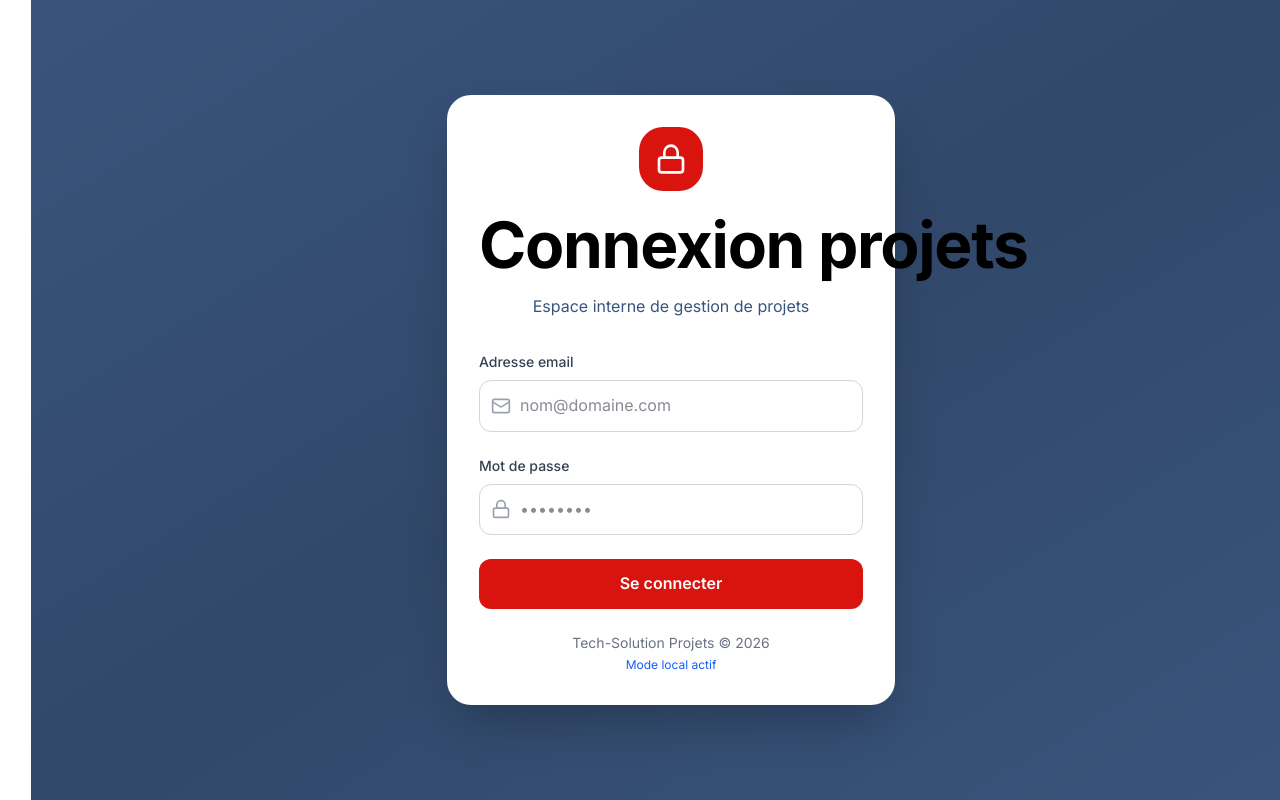
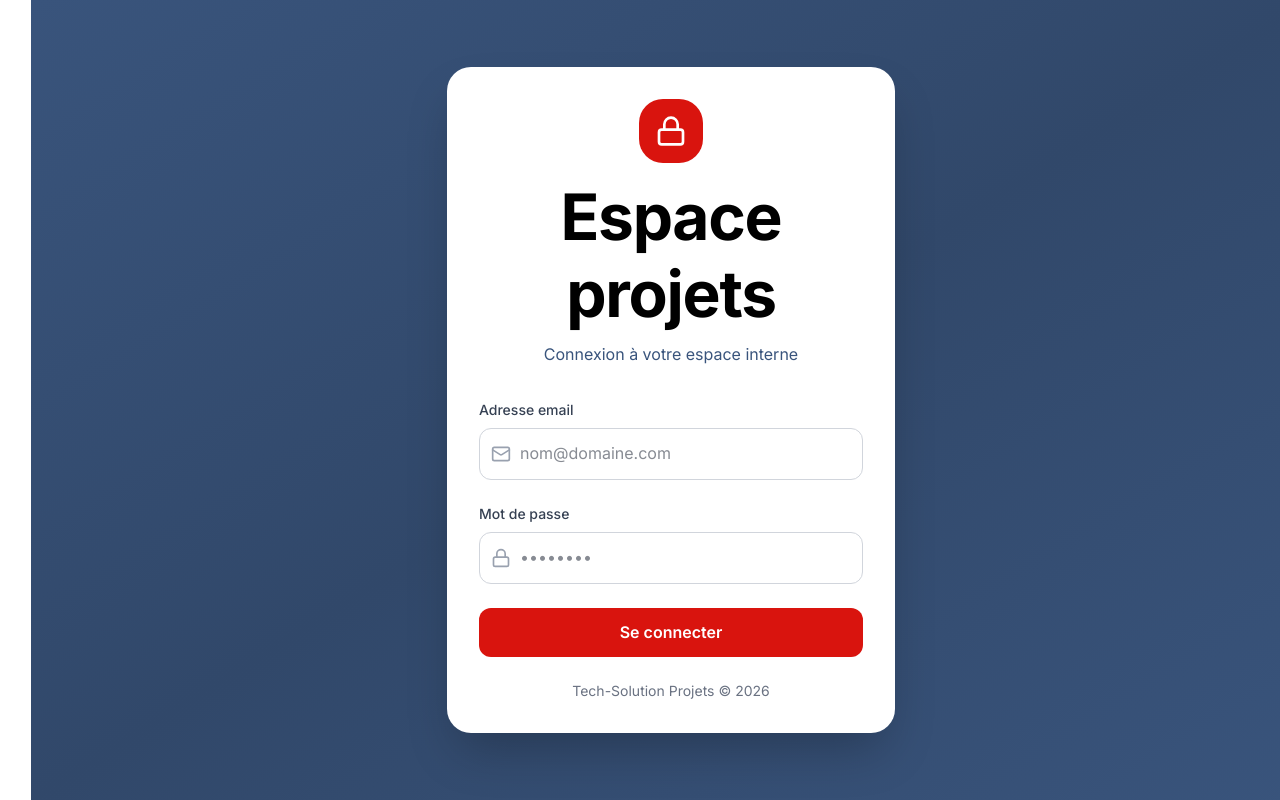
Before and after one commit to walkhatib39-ctrl/tech-solution, a Next.js app: page /projects in a window 1280 px wide. Built offline with nearby package versions, Linux system fonts and the light colour scheme; no server answers.

Commit message:
fix: prevent projects login title overflow

```diff
--- a/src/app/projects/ProjectsLogin.tsx
+++ b/src/app/projects/ProjectsLogin.tsx
@@ -37,11 +37,11 @@ export default function ProjectsLogin({
             <div className="mb-4 inline-flex h-16 w-16 items-center justify-center rounded-2xl bg-[#d9140e]">
               <Lock className="h-8 w-8 text-white" />
             </div>
-            <h1 className="mb-2 whitespace-nowrap text-2xl font-bold leading-tight text-[#39547c]">
-              Connexion projets
+            <h1 className="mb-2 text-2xl font-bold text-[#39547c]">
+              Espace projets
             </h1>
             <p className="text-gray-600">
-              Espace interne de gestion de projets
+              Connexion à votre espace interne
             </p>
           </div>
 
@@ -118,11 +118,6 @@ export default function ProjectsLogin({
 
           <div className="mt-6 text-center text-sm text-gray-500">
             Tech-Solution Projets © 2026
-            {passwordState.isUsingDevFallback && (
-              <div className="mt-1 text-xs text-blue-600">
-                Mode local actif
-              </div>
-            )}
           </div>
         </div>
       </div>
```
